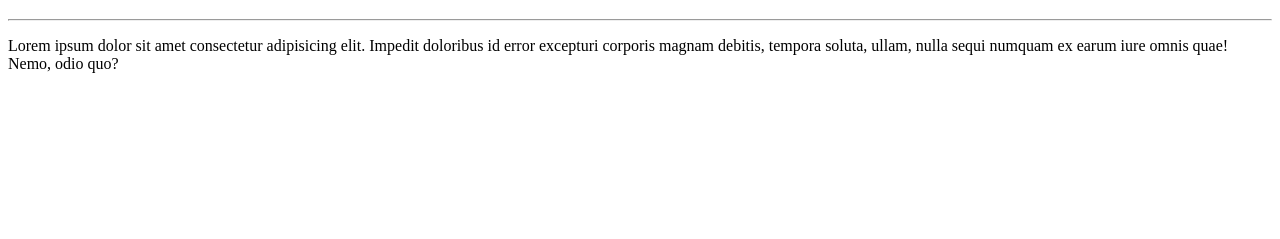
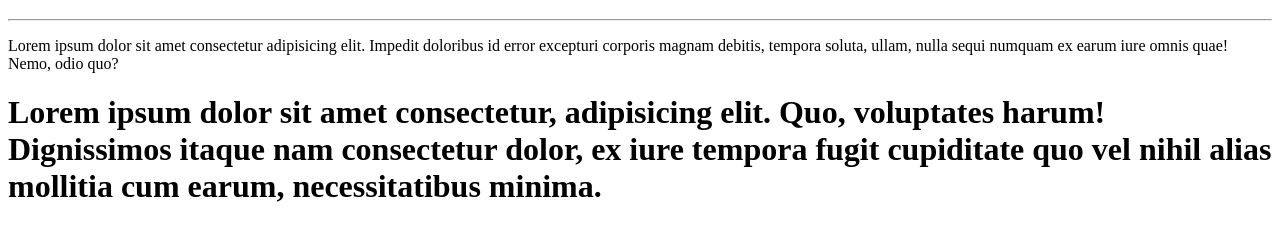
Before and after one commit to wesleynovaiss/Ola-Mundo, a plain HTML site: page site-exemplo/index.html in a window 1280 px wide. Shown: the part 61-300 px from the top of the page. Drawn offline with Linux system fonts and the light colour scheme.

Commit message:
criando um novo paragrafo

```diff
--- a/site-exemplo/index.html
+++ b/site-exemplo/index.html
@@ -9,5 +9,6 @@
     <h1>Olá, Mundo! </h1>
     <hr>
     <p>Lorem ipsum dolor sit amet consectetur adipisicing elit. Impedit doloribus id error excepturi corporis magnam debitis, tempora soluta, ullam, nulla sequi numquam ex earum iure omnis quae! Nemo, odio quo?</p>
+    <h1>Lorem ipsum dolor sit amet consectetur, adipisicing elit. Quo, voluptates harum! Dignissimos itaque nam consectetur dolor, ex iure tempora fugit cupiditate quo vel nihil alias mollitia cum earum, necessitatibus minima.</h1>
 </body>
 </html>
```
